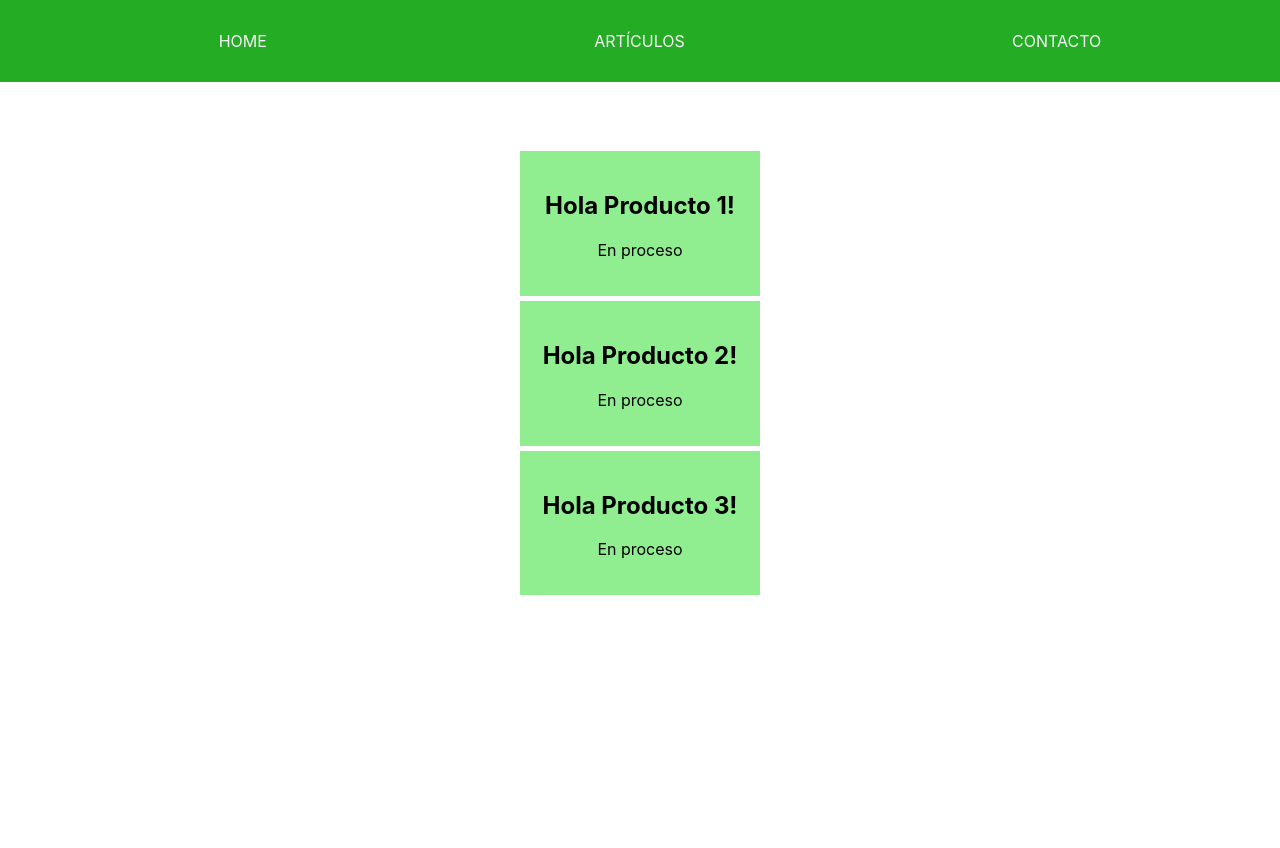
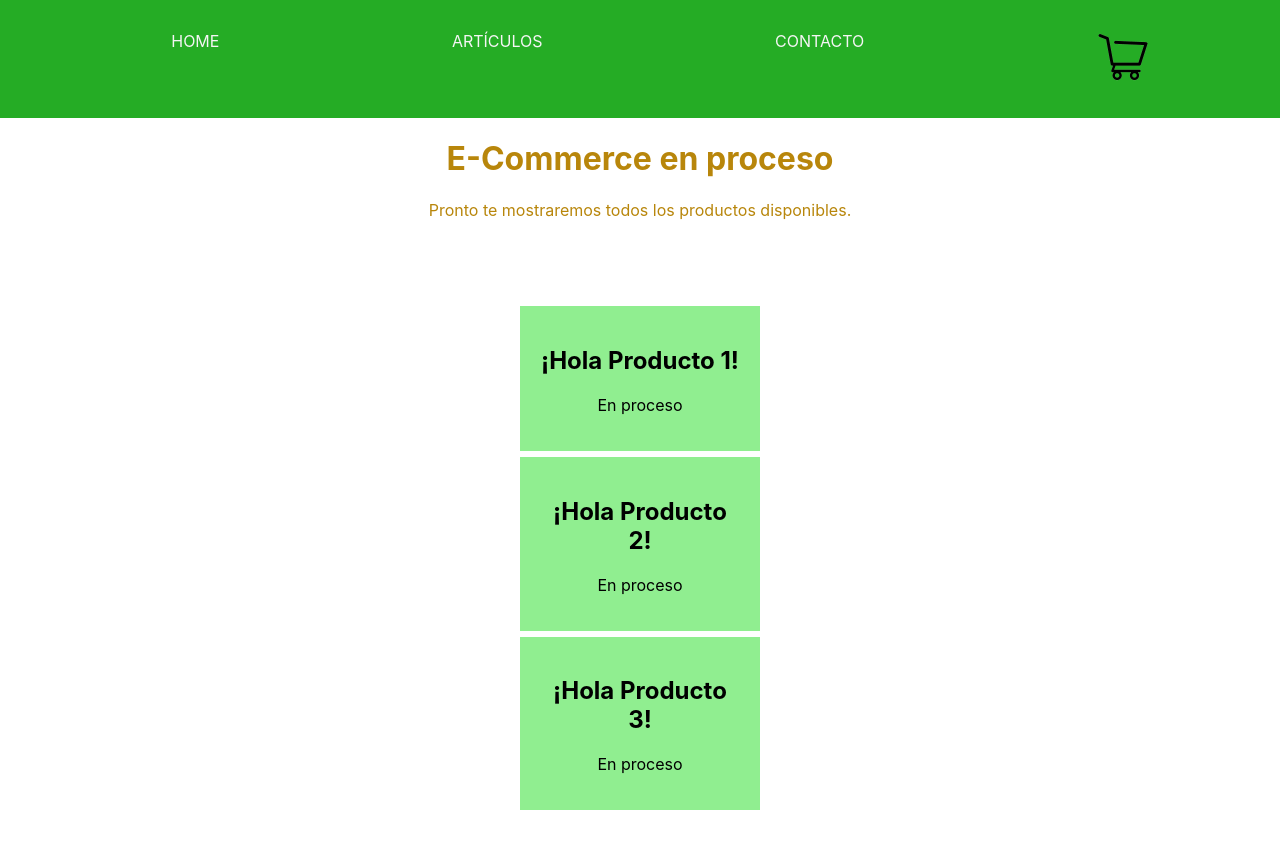
Before and after one commit to mariananizetich/PreEntrega1-MarianaNizetich, a React (Create React App) app: page / in a window 1280 px wide. Shown: the top 848 px of the page. Before the commit the page ends 800 px from the top, so only its background shows below. Built offline with nearby package versions, Linux system fonts and the light colour scheme.

Commit message:
agrego widget y correcciones

```diff
--- a/src/App.css
+++ b/src/App.css
@@ -2,41 +2,8 @@
   text-align: center;
 }
 
-.App-logo {
-  height: 40vmin;
-  pointer-events: none;
-}
-
-@media (prefers-reduced-motion: no-preference) {
-  .App-logo {
-    animation: App-logo-spin infinite 20s linear;
-  }
-}
-
-.App-header {
-  background-color: #282c34;
-  min-height: 100vh;
-  display: flex;
-  flex-direction: column;
-  align-items: center;
-  justify-content: center;
-  font-size: calc(10px + 2vmin);
-  color: white;
-}
 main {
   padding: 5%;
   display: flex;
   justify-content: center;
 }
-.App-link {
-  color: #61dafb;
-}
-
-@keyframes App-logo-spin {
-  from {
-    transform: rotate(0deg);
-  }
-  to {
-    transform: rotate(360deg);
-  }
-}
--- a/src/App.js
+++ b/src/App.js
@@ -1,10 +1,7 @@
-
 import './App.css';
 import Navbar from './Components/NavBar/NavBar';
-import Items from './Components/Container/Items';
 import ListaProductos from './Components/Container/ItemListContainer';
-
-
+import Titulo from "./Components/Container/Titulo";
 
 
 function App() {
@@ -12,10 +9,17 @@ function App() {
   return (
 
     <div className="App">
-      <header>
         <Navbar />
-        </header>
+        <Titulo>
+        <h1>
+          E-Commerce en proceso
+        </h1>
+        <p>
+          Pronto te mostraremos todos los productos disponibles.
+        </p>
+        </Titulo>
       <main>
+
         <ListaProductos />
 
       </main>
--- a/src/Components/Container/ItemListContainer.js
+++ b/src/Components/Container/ItemListContainer.js
@@ -4,9 +4,9 @@ import Items from "./Items"
 const ListaProductos = () => {
 return (
     <div>
-        <Items greeting ="Hola Producto 1!"/>
-        <Items greeting ="Hola Producto 2!"/>
-        <Items greeting ="Hola Producto 3!"/>
+        <Items greeting ="¡Hola Producto 1!"/>
+        <Items greeting ="¡Hola Producto 2!"/>
+        <Items greeting ="¡Hola Producto 3!"/>
     </div>
 )
 }
--- a/src/Components/Container/Items.css
+++ b/src/Components/Container/Items.css
@@ -2,7 +2,7 @@
 .cards {
 
     padding: 20px;
-    margin: 5px;
+    margin: 6px;
     width: 200px;
     background-color: lightgreen;
     color: black;
--- /dev/null
+++ b/src/Components/Container/Titulo.css
@@ -0,0 +1,3 @@
+.titulo {
+    color: darkgoldenrod;
+}
--- /dev/null
+++ b/src/Components/Container/Titulo.js
@@ -0,0 +1,12 @@
+import "./Titulo.css"
+
+const Titulo = ({children}) =>{
+    return(
+    <div className="titulo">
+        {children}
+    </div>
+    )
+
+}
+
+export default Titulo
--- a/src/Components/NavBar/CartWidget.js
+++ b/src/Components/NavBar/CartWidget.js
@@ -0,0 +1,15 @@
+import React, { Component } from 'react'
+import widget from "./widget.png"
+import "./Widget.css"
+
+class Widget extends Component {
+    render (){
+        return(
+            <div className='carrito'>
+                <img src={widget}/>
+            </div>
+        )
+    }
+}
+
+export default Widget
--- a/src/Components/NavBar/NavBar.css
+++ b/src/Components/NavBar/NavBar.css
@@ -13,3 +13,8 @@
     justify-content: space-around;
     list-style-type: none;
   }
+
+  .lista li a {
+    text-decoration: none;
+    color: whitesmoke;
+  }
--- a/src/Components/NavBar/NavBar.js
+++ b/src/Components/NavBar/NavBar.js
@@ -1,27 +1,35 @@
 import './NavBar.css';
+import Widget from './CartWidget';
 
 
 const Navbar = ({}) => {
 
     return (
-
+        <header>
             <nav className="nav">
         <ul className='lista'>
-            <li><a>
-                HOME
+            <li><a href='#'>
+            HOME
             </a>
             </li>
-            <li><a>
+            <li><a href='#'>
                 ARTÍCULOS
             </a>
             </li>
-            <li><a>
+            <li><a href='#'>
                 CONTACTO
             </a>
             </li>
+            <li>
+                <a href='#'>
+                <Widget />
+                </a>
 
+            </li>
         </ul>
     </nav>
+        </header>
+
 
 
 
--- /dev/null
+++ b/src/Components/NavBar/Widget.css
@@ -0,0 +1,3 @@
+.carrito {
+    padding: 1px;
+}
```
Also changed, not shown: src/Components/Container/Items.js (+4 -3 lines), src/Components/NavBar/widget.png.
